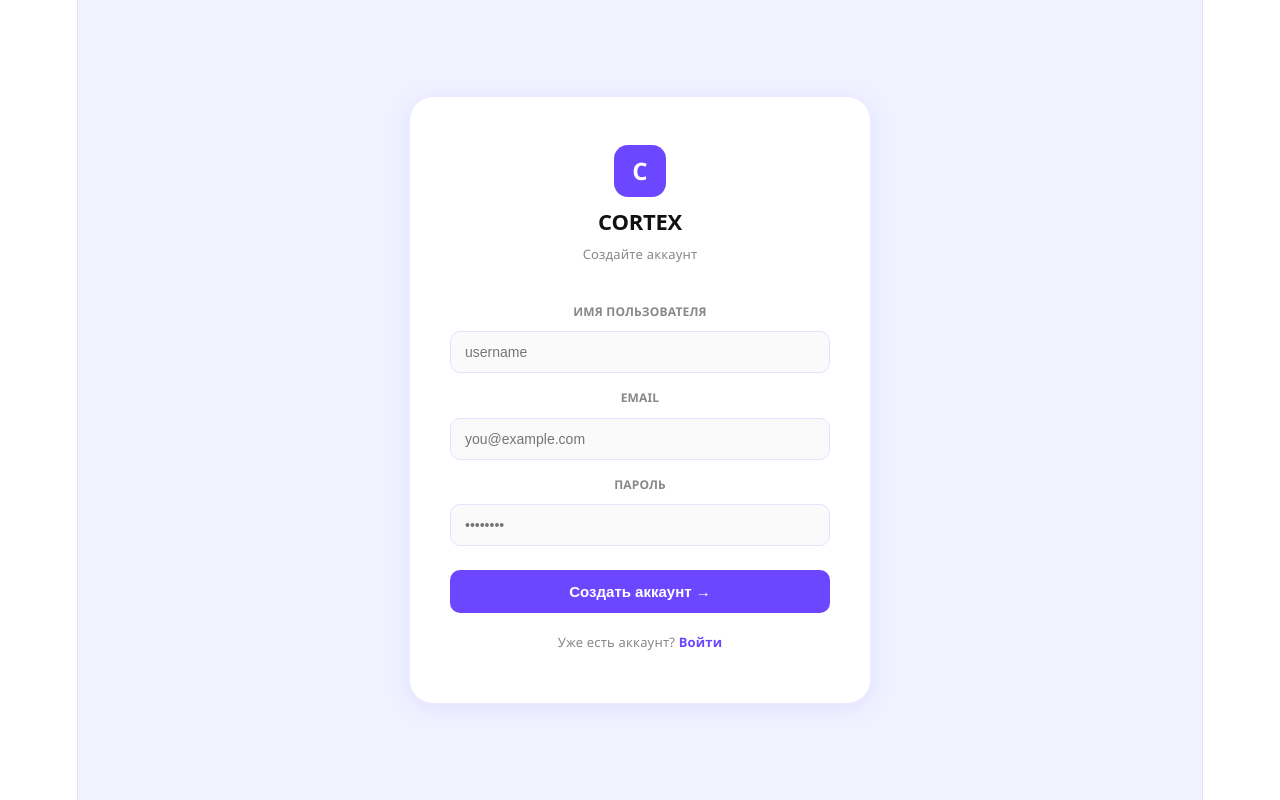
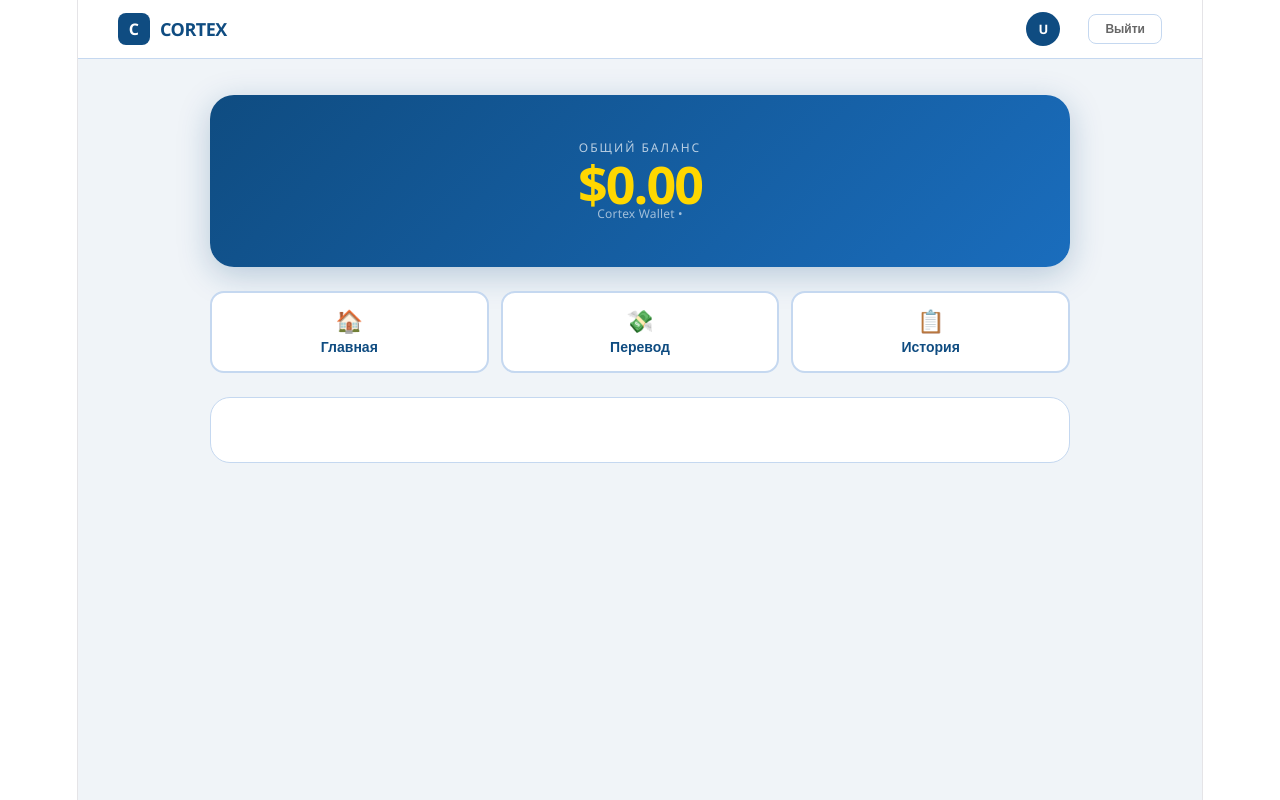
Before and after one commit to Rowshen-dev/Stratum, a React (Vite) app in the folder frontend/: page / in a window 1280 px wide. Both pictures are taken after a click on the element "Зарегистрироваться". Built offline with nearby package versions, Linux system fonts and the light colour scheme.

Commit message:
feat: full blue theme #0F4C81 across all pages

```diff
--- a/frontend/src/App.tsx
+++ b/frontend/src/App.tsx
@@ -2,12 +2,16 @@ import { useState, useEffect } from 'react';
 import Login from './pages/Login';
 import Transfer from './pages/Transfer';
 import History from './pages/History';
+import Admin from './pages/Admin';
+import Toast from './components/Toast';
 import { getMe, deposit, withdraw } from './api/api';
-import Register from './pages/Register';
-import Toast from './components/Toast';
+
+const ACCENT = '#0F4C81';
+const ACCENT_LIGHT = '#e8f0fa';
+const ACCENT_BORDER = '#c5d8f0';
 
 function App() {
-  const [page, setPage] = useState<'login' | 'register' | 'dashboard' | 'transfer' | 'history'>('login');
+  const [page, setPage] = useState<'login' | 'register' | 'dashboard' | 'transfer' | 'history' | 'admin'>('login');
   const [user, setUser] = useState<any>(null);
   const [amount, setAmount] = useState('');
   const [loading, setLoading] = useState(false);
@@ -17,7 +21,24 @@ function App() {
     setToast({ message, type });
   };
 
+  useEffect(() => {
+    const token = localStorage.getItem('token');
+    if (token) {
+      getMe()
+        .then((res) => { setUser(res.data); setPage('dashboard'); })
+        .catch(() => { localStorage.removeItem('token'); setPage('login'); });
+    }
+  }, []);
 
+  const handleLoginSuccess = () => {
+    getMe().then((res) => { setUser(res.data); setPage('dashboard'); });
+  };
+
+  const handleLogout = () => {
+    localStorage.removeItem('token');
+    setUser(null);
+    setPage('login');
+  };
 
   const handleDeposit = async () => {
     if (!amount) return;
@@ -42,136 +63,132 @@ const handleWithdraw = async () => {
       const res = await getMe();
       setUser(res.data);
       setAmount('');
-    showToast('Депозит выполнен успешно!', 'success');
+      showToast('Вывод выполнен успешно!', 'success');
     } catch (err: any) {
       showToast(err.response?.data?.message || 'Ошибка', 'error');
     }
     setLoading(false);
   };
 
-
-  useEffect(() => {
-    const token = localStorage.getItem('token');
-    if (token) {
-      getMe()
-        .then((res) => { setUser(res.data); setPage('dashboard'); })
-        .catch(() => { localStorage.removeItem('token'); setPage('login'); });
-    }
-  }, []);
-
-  const handleLoginSuccess = () => {
-    getMe().then((res) => { setUser(res.data); setPage('dashboard'); });
-  };
-
-  const handleLogout = () => {
-    localStorage.removeItem('token');
-    setUser(null);
-    setPage('login');
-  };
-
-  if (page === 'register') return <Register onGoLogin={() => setPage('login')} />;
   if (page === 'login') return <Login onSuccess={handleLoginSuccess} onGoRegister={() => setPage('register')} />;
 
+  const navItems = [
+    { icon: '🏠', label: 'Главная', key: 'dashboard' },
+    { icon: '💸', label: 'Перевод', key: 'transfer' },
+    { icon: '📋', label: 'История', key: 'history' },
+    ...(user?.role === 'admin' ? [{ icon: '👑', label: 'Админ', key: 'admin' }] : []),
+  ];
 
   return (
-    <div style={{ minHeight: '100vh', background: '#f0f2ff', fontFamily: "'Segoe UI', Arial, sans-serif" }}>
+    <div style={{ minHeight: '100vh', background: '#f0f4f8', fontFamily: "'Segoe UI', Arial, sans-serif" }}>
 
-      {/* TOP NAV */}
+      {/* NAV */}
       <div style={{
-        background: 'white',
-        padding: '16px 32px',
+        background: '#fff',
+        borderBottom: `1px solid ${ACCENT_BORDER}`,
+        padding: '0 40px',
+        height: 58,
         display: 'flex',
+        alignItems: 'center',
         justifyContent: 'space-between',
-        alignItems: 'center',
-        boxShadow: '0 2px 12px rgba(0,0,0,0.06)'
+        position: 'sticky', top: 0, zIndex: 100,
       }}>
         <div style={{ display: 'flex', alignItems: 'center', gap: 10 }}>
-          <span style={{ fontSize: 28 }}>💳</span>
-          <span style={{ fontSize: 22, fontWeight: 800, color: '#6c47ff' }}>Cortex</span>
+          <div style={{
+            width: 32, height: 32, borderRadius: 8,
+            background: ACCENT,
+            display: 'flex', alignItems: 'center', justifyContent: 'center',
+          }}>
+            <span style={{ color: 'white', fontWeight: 900, fontSize: 16 }}>C</span>
           </div>
-        <div style={{ display: 'flex', alignItems: 'center', gap: 16 }}>
+          <span style={{ fontSize: 18, fontWeight: 800, color: ACCENT, letterSpacing: -0.5 }}>
+            CORTEX
+          </span>
+        </div>
+        <div style={{ display: 'flex', alignItems: 'center', gap: 14 }}>
           <div style={{
-            width: 38, height: 38, borderRadius: '50%',
-            background: '#6c47ff', color: 'white',
+            width: 34, height: 34, borderRadius: '50%',
+            background: ACCENT, color: 'white',
             display: 'flex', alignItems: 'center', justifyContent: 'center',
-            fontWeight: 700, fontSize: 16
+            fontWeight: 700, fontSize: 13,
           }}>
             {(user?.username || user?.email || 'U')[0].toUpperCase()}
           </div>
-          <span style={{ fontWeight: 600, color: '#333' }}>{user?.username || user?.email}</span>
+          <span style={{ fontWeight: 600, color: '#333', fontSize: 13 }}>
+            {user?.username || user?.email}
+          </span>
           <button onClick={handleLogout} style={{
-            background: '#fff0f0', color: '#e53935',
-            border: '1px solid #ffcdd2',
-            padding: '8px 18px', borderRadius: '8px',
-            cursor: 'pointer', fontWeight: 600
+            background: 'white', color: '#666',
+            border: `1px solid ${ACCENT_BORDER}`,
+            padding: '7px 16px', borderRadius: 8,
+            cursor: 'pointer', fontWeight: 600, fontSize: 12,
           }}>Выйти</button>
         </div>
       </div>
 
-      <div style={{ maxWidth: 900, margin: '0 auto', padding: '32px 16px' }}>
+      <div style={{ maxWidth: 860, margin: '0 auto', padding: '36px 16px' }}>
 
         {/* BALANCE CARD */}
         <div style={{
-          background: 'linear-gradient(135deg, #6c47ff 0%, #a78bfa 100%)',
-          borderRadius: 24, padding: '36px 40px',
-          color: 'white', marginBottom: 28,
-          boxShadow: '0 8px 32px rgba(108,71,255,0.25)'
+          background: `linear-gradient(135deg, ${ACCENT} 0%, #1a6dbd 100%)`,
+          borderRadius: 24, padding: '40px 44px',
+          color: 'white', marginBottom: 24,
+          boxShadow: '0 8px 32px rgba(15,76,129,0.25)',
         }}>
-          <p style={{ margin: 0, opacity: 0.85, fontSize: 15 }}>Общий баланс</p>
-          <h1 style={{ margin: '8px 0', fontSize: '52px', fontWeight: 800, letterSpacing: '-2px', color: 'lime' }}>
+          <p style={{ margin: 0, color: 'rgba(255,255,255,0.7)', fontSize: 12, letterSpacing: 2, textTransform: 'uppercase' }}>
+            Общий баланс
+          </p>
+          <h1 style={{ margin: '10px 0 4px', fontSize: 52, fontWeight: 800, letterSpacing: -2, color: '#FFD700' }}>
             ${Number(user?.wallet?.balance ?? 0).toFixed(2)}
           </h1>
-          <p style={{ margin: 0, opacity: 0.7, fontSize: 13 }}>
+          <p style={{ margin: 0, color: 'rgba(255,255,255,0.6)', fontSize: 12 }}>
             Cortex Wallet • {user?.email}
           </p>
         </div>
 
-        {/* QUICK ACTIONS */}
-        <div style={{ display: 'flex', gap: 16, marginBottom: 28 }}>
-          {[
-            { icon: '🏠', label: 'Главная', key: 'dashboard' },
-            { icon: '💸', label: 'Перевод', key: 'transfer' },
-            { icon: '📋', label: 'История', key: 'history' },
-
-          ].map((item) => (
+        {/* NAV TABS */}
+        <div style={{ display: 'flex', gap: 12, marginBottom: 24 }}>
+          {navItems.map((item) => (
             <button
               key={item.key}
               onClick={() => setPage(item.key as any)}
               style={{
-                flex: 1, padding: '18px 0',
-                borderRadius: 16, border: 'none',
-                background: page === item.key ? '#6c47ff' : 'white',
-                color: page === item.key ? 'white' : '#6c47ff',
-                fontWeight: 700, fontSize: 15,
-                cursor: 'pointer',
-                boxShadow: '0 2px 12px rgba(0,0,0,0.07)',
-                transition: 'all 0.2s'
+                flex: 1, padding: '16px 0',
+                borderRadius: 14,
+                border: `2px solid ${page === item.key ? ACCENT : ACCENT_BORDER}`,
+                background: page === item.key ? ACCENT : '#fff',
+                color: page === item.key ? 'white' : ACCENT,
+                fontWeight: 700, fontSize: 14,
+                cursor: 'pointer', transition: 'all 0.15s',
               }}
             >
-              <div style={{ fontSize: 24, marginBottom: 4 }}>{item.icon}</div>
+              <div style={{ fontSize: 22, marginBottom: 4 }}>{item.icon}</div>
               {item.label}
             </button>
           ))}
         </div>
 
-        {/* PAGE CONTENT */}
+        {/* CONTENT */}
         <div style={{
           background: 'white', borderRadius: 20,
-          padding: 28, boxShadow: '0 2px 12px rgba(0,0,0,0.06)'
+          padding: 32, border: `1px solid ${ACCENT_BORDER}`,
         }}>
           {page === 'dashboard' && (
             <div>
-              <h3 style={{ color: '#6c47ff', marginTop: 0 }}>👋 Добро пожаловать в Cortex!</h3>
-              <p style={{ color: '#666' }}>Используйте меню выше для переводов и истории транзакций.</p>
+              <h3 style={{ color: ACCENT, marginTop: 0, fontSize: 18, fontWeight: 700 }}>
+                Добро пожаловать 👋
+              </h3>
+              <p style={{ color: '#888', fontSize: 14, marginBottom: 24 }}>
+                Управляйте своими финансами с Cortex
+              </p>
+
               {/* DEPOSIT / WITHDRAW */}
               <div style={{
-                  background: '#f8f5ff',
-                  borderRadius: 16,
-                  padding: '24px',
-                  marginTop: 20,
-                  border: '1px solid #ede9ff',
+                background: ACCENT_LIGHT, borderRadius: 16,
+                padding: 24, border: `1px solid ${ACCENT_BORDER}`,
+                marginBottom: 24,
               }}>
-                  <h4 style={{ margin: '0 0 16px', color: '#6c47ff', fontSize: 15 }}>
+                <h4 style={{ margin: '0 0 16px', color: ACCENT, fontSize: 15 }}>
                   💰 Пополнить / Вывести
                 </h4>
                 <input
@@ -180,77 +197,59 @@ const handleWithdraw = async () => {
                   value={amount}
                   onChange={(e) => setAmount(e.target.value)}
                   style={{
-                      width: '100%',
-                      padding: '12px 14px',
-                      borderRadius: 10,
-                      border: '1.5px solid #e0d9ff',
-                      fontSize: 15,
-                      marginBottom: 12,
-                      boxSizing: 'border-box' as const,
-                      outline: 'none',
+                    width: '100%', padding: '12px 14px',
+                    borderRadius: 10, border: `1.5px solid ${ACCENT_BORDER}`,
+                    fontSize: 15, marginBottom: 12,
+                    boxSizing: 'border-box' as const, outline: 'none',
                   }}
                 />
                 <div style={{ display: 'flex', gap: 10 }}>
-                    <button
-                      onClick={handleDeposit}
-                      disabled={loading}
-                      style={{
-                        flex: 1, padding: '12px',
-                        borderRadius: 10, border: 'none',
-                        background: '#6c47ff', color: 'white',
-                        fontWeight: 700, fontSize: 14,
-                        cursor: 'pointer',
-                      }}
-                    >
+                  <button onClick={handleDeposit} disabled={loading} style={{
+                    flex: 1, padding: '12px', borderRadius: 10,
+                    border: 'none', background: ACCENT, color: 'white',
+                    fontWeight: 700, fontSize: 14, cursor: 'pointer',
+                  }}>
                     ⬇ Депозит
                   </button>
-                    <button
-                      onClick={handleWithdraw}
-                      disabled={loading}
-                      style={{
-                        flex: 1, padding: '12px',
-                        borderRadius: 10, border: 'none',
-                        background: 'white', color: '#6c47ff',
-                        fontWeight: 700, fontSize: 14,
-                        cursor: 'pointer',
-                        outline: '2px solid #6c47ff',
-                      }}
-                    >
+                  <button onClick={handleWithdraw} disabled={loading} style={{
+                    flex: 1, padding: '12px', borderRadius: 10,
+                    border: `2px solid ${ACCENT}`, background: 'white',
+                    color: ACCENT, fontWeight: 700, fontSize: 14, cursor: 'pointer',
+                  }}>
                     ⬆ Вывод
                   </button>
                 </div>
               </div>
 
-              <div style={{ display: 'flex', gap: 16, marginTop: 20 }}>
-                <div style={{ flex: 1, background: '#f8f5ff', borderRadius: 12, padding: 20 }}>
-                  <div style={{ fontSize: 28 }}>💸</div>
-                  <div style={{ fontWeight: 700, color: '#333', marginTop: 8 }}>Перевод</div>
-                  <div style={{ color: '#888', fontSize: 13 }}>Отправить деньги</div>
+              {/* CARDS */}
+              <div style={{ display: 'flex', gap: 14 }}>
+                {[
+                  { icon: '💸', title: 'Перевод', desc: 'Отправить деньги' },
+                  { icon: '📊', title: 'Аналитика', desc: 'Расходы и доходы' },
+                  { icon: '🔒', title: 'Защита', desc: 'Анти-фрод система' },
+                ].map((card) => (
+                  <div key={card.title} style={{
+                    flex: 1, background: ACCENT_LIGHT,
+                    borderRadius: 14, padding: '22px 18px',
+                    border: `1px solid ${ACCENT_BORDER}`,
+                  }}>
+                    <div style={{ fontSize: 26, marginBottom: 10 }}>{card.icon}</div>
+                    <div style={{ fontWeight: 700, color: ACCENT, fontSize: 15 }}>{card.title}</div>
+                    <div style={{ color: '#888', fontSize: 12, marginTop: 4 }}>{card.desc}</div>
                   </div>
-                <div style={{ flex: 1, background: '#f0fff4', borderRadius: 12, padding: 20 }}>
-                  <div style={{ fontSize: 28 }}>📈</div>
-                  <div style={{ fontWeight: 700, color: '#333', marginTop: 8 }}>История</div>
-                  <div style={{ color: '#888', fontSize: 13 }}>Все транзакции</div>
-                </div>
-                <div style={{ flex: 1, background: '#fff8f0', borderRadius: 12, padding: 20 }}>
-                  <div style={{ fontSize: 28 }}>🔒</div>
-                  <div style={{ fontWeight: 700, color: '#333', marginTop: 8 }}>Защита</div>
-                  <div style={{ color: '#888', fontSize: 13 }}>Анти-фрод система</div>
-                </div>
+                ))}
               </div>
             </div>
           )}
-          {page === 'transfer' && <Transfer />}
+          {page === 'transfer' && <Transfer onToast={showToast} />}
           {page === 'history' && <History />}
+          {page === 'admin' && <Admin onToast={showToast} />}
         </div>
 
       </div>
+
       {toast && (
-        <Toast
-        message={toast.message}
-        type={toast.type}
-        onClose={() => setToast(null)}
-        />
+        <Toast message={toast.message} type={toast.type} onClose={() => setToast(null)} />
       )}
     </div>
   );
--- /dev/null
+++ b/frontend/src/pages/Admin.tsx
@@ -0,0 +1,201 @@
+import { useEffect, useState } from 'react';
+import { api } from '../api/api';
+
+interface AdminProps {
+  onToast: (message: string, type: 'success' | 'error') => void;
+}
+
+export default function Admin({ onToast }: AdminProps) {
+  const [users, setUsers] = useState<any[]>([]);
+  const [loading, setLoading] = useState(true);
+  const [balanceInputs, setBalanceInputs] = useState<{ [key: number]: string }>({});
+
+  const fetchUsers = async () => {
+    try {
+      const res = await api.get('/users');
+      setUsers(res.data);
+    } catch (err: any) {
+      onToast('Ошибка загрузки пользователей', 'error');
+    }
+    setLoading(false);
+  };
+
+  useEffect(() => {
+    fetchUsers();
+  }, []);
+
+  const handleBlock = async (id: number) => {
+    try {
+      await api.post(`/users/block/${id}`);
+      onToast('Пользователь заблокирован', 'success');
+      fetchUsers();
+    } catch {
+      onToast('Ошибка блокировки', 'error');
+    }
+  };
+
+  const handleUnblock = async (id: number) => {
+    try {
+      await api.post(`/users/unblock/${id}`);
+      onToast('Пользователь разблокирован', 'success');
+      fetchUsers();
+    } catch {
+      onToast('Ошибка разблокировки', 'error');
+    }
+  };
+
+  const handleFreeze = async (id: number) => {
+    try {
+      await api.post(`/wallet/freeze/${id}`);
+      onToast('Кошелёк заморожен', 'success');
+      fetchUsers();
+    } catch {
+      onToast('Ошибка заморозки', 'error');
+    }
+  };
+
+  const handleUnfreeze = async (id: number) => {
+    try {
+      await api.post(`/wallet/unfreeze/${id}`);
+      onToast('Кошелёк разморожен', 'success');
+      fetchUsers();
+    } catch {
+      onToast('Ошибка разморозки', 'error');
+    }
+  };
+
+  const handleChangeBalance = async (id: number) => {
+    const amount = balanceInputs[id];
+    if (!amount) return;
+    try {
+      await api.post(`/wallet/admin/balance/${id}`, { amount: Number(amount) });
+      onToast('Баланс изменён', 'success');
+      setBalanceInputs((prev) => ({ ...prev, [id]: '' }));
+      fetchUsers();
+    } catch {
+      onToast('Ошибка изменения баланса', 'error');
+    }
+  };
+
+  if (loading) return (
+    <div style={{ textAlign: 'center', padding: 40, color: '#888' }}>
+      Загрузка...
+    </div>
+  );
+
+  return (
+    <div>
+      <h3 style={{ margin: '0 0 6px', color: '#111', fontSize: 18, fontWeight: 700 }}>
+        👑 Админ панель
+      </h3>
+      <p style={{ margin: '0 0 24px', color: '#888', fontSize: 14 }}>
+        Управление пользователями
+      </p>
+
+      <div style={{ display: 'flex', flexDirection: 'column', gap: 14 }}>
+        {users.map((u) => (
+          <div key={u.id} style={{
+            background: '#fff',
+            border: '1px solid #ebebeb',
+            borderRadius: 16,
+            padding: '20px 24px',
+          }}>
+
+            {/* USER INFO */}
+            <div style={{ display: 'flex', justifyContent: 'space-between', alignItems: 'center', marginBottom: 14 }}>
+              <div style={{ display: 'flex', alignItems: 'center', gap: 12 }}>
+                <div style={{
+                  width: 40, height: 40, borderRadius: '50%',
+                  background: '#0F4C81', color: 'white',
+                  display: 'flex', alignItems: 'center', justifyContent: 'center',
+                  fontWeight: 700, fontSize: 16,
+                }}>
+                  {(u.email || 'U')[0].toUpperCase()}
+                </div>
+                <div>
+                  <div style={{ fontWeight: 700, fontSize: 14, color: '#111' }}>
+                    {u.email}
+                  </div>
+                  <div style={{ fontSize: 12, color: '#aaa', marginTop: 2 }}>
+                    ID: {u.id} • Роль: {u.role}
+                  </div>
+                </div>
+              </div>
+
+              {/* STATUS */}
+              <div style={{ display: 'flex', gap: 8, alignItems: 'center' }}>
+                {u.isBlocked && (
+                  <span style={{
+                    background: '#fff5f5', color: '#c0392b',
+                    border: '1px solid #fcc',
+                    padding: '4px 10px', borderRadius: 20,
+                    fontSize: 11, fontWeight: 600,
+                  }}>🔒 Заблокирован</span>
+                )}
+                <span style={{
+                  background: '#f8f5ff', color: '#0F4C81',
+                  border: '1px solid #ede9ff',
+                  padding: '4px 10px', borderRadius: 20,
+                  fontSize: 12, fontWeight: 700,
+                }}>
+                  ${Number(u.wallet?.balance ?? 0).toFixed(2)}
+                </span>
+              </div>
+            </div>
+
+            {/* ACTIONS */}
+            <div style={{ display: 'flex', gap: 8, flexWrap: 'wrap' as const }}>
+              {u.isBlocked ? (
+                <button onClick={() => handleUnblock(u.id)} style={btnStyle('#1a7f3c')}>
+                  ✅ Разблокировать
+                </button>
+              ) : (
+                <button onClick={() => handleBlock(u.id)} style={btnStyle('#c0392b')}>
+                  🔒 Заблокировать
+                </button>
+              )}
+
+              <button onClick={() => handleFreeze(u.id)} style={btnStyle('#')}>
+                ❄️ Заморозить
+              </button>
+              <button onClick={() => handleUnfreeze(u.id)} style={btnStyle('#0a85d1')}>
+                🔥 Разморозить
+              </button>
+            </div>
+
+            {/* CHANGE BALANCE */}
+            <div style={{ display: 'flex', gap: 8, marginTop: 12 }}>
+              <input
+                type="number"
+                placeholder="Изменить баланс (+ или -)"
+                value={balanceInputs[u.id] || ''}
+                onChange={(e) => setBalanceInputs((prev) => ({ ...prev, [u.id]: e.target.value }))}
+                style={{
+                  flex: 1, padding: '10px 14px',
+                  borderRadius: 10, border: '1.5px solid #ede9ff',
+                  fontSize: 13, outline: 'none',
+                  boxSizing: 'border-box' as const,
+                }}
+              />
+              <button onClick={() => handleChangeBalance(u.id)} style={btnStyle('#0F4C81')}>
+                💰 Применить
+              </button>
+            </div>
+
+          </div>
+        ))}
+      </div>
+    </div>
+  );
+}
+
+const btnStyle = (color: string): React.CSSProperties => ({
+  padding: '8px 14px',
+  borderRadius: 8,
+  border: 'none',
+  background: color,
+  color: 'white',
+  fontSize: 12,
+  fontWeight: 600,
+  cursor: 'pointer',
+});
--- a/frontend/src/pages/Login.tsx
+++ b/frontend/src/pages/Login.tsx
@@ -30,7 +30,7 @@ export default function Login({ onSuccess, onGoRegister }: LoginProps) {
 
   return (
     <div style={{ padding: 20, maxWidth: 400, margin: '100px auto', fontFamily: 'Arial' }}>
-      <h2 style={{ color: '#6c47ff' }}>💳 Cortex — Вход</h2>
+      <h2 style={{ color: '#0F4C81' }}>💳 Cortex — Вход</h2>
 
       <input
         placeholder="email"
@@ -54,7 +54,7 @@ export default function Login({ onSuccess, onGoRegister }: LoginProps) {
         Нет аккаунта?{' '}
         <span
           onClick={onGoRegister}
-          style={{ color: '#6c47ff', fontWeight: 600, cursor: 'pointer' }}
+          style={{ color: '#0F4C81', fontWeight: 600, cursor: 'pointer' }}
         >
           Зарегистрироваться
         </span>
@@ -76,7 +76,7 @@ const btnStyle = {
   padding: '12px',
   borderRadius: '8px',
   border: 'none',
-  background: '#6c47ff',
+  background: '#0F4C81',
   color: 'white',
   fontSize: '16px',
   fontWeight: 'bold' as const,
--- a/frontend/src/pages/Register.tsx
+++ b/frontend/src/pages/Register.tsx
@@ -23,7 +23,7 @@ export default function Register({ onGoLogin }: RegisterProps) {
   return (
     <div style={{
       minHeight: '100vh',
-      background: '#f0f2ff',
+      background: '#f0f4f8',
       display: 'flex',
       alignItems: 'center',
       justifyContent: 'center',
@@ -35,14 +35,14 @@ export default function Register({ onGoLogin }: RegisterProps) {
         padding: '48px 40px',
         width: 380,
         boxShadow: '0 4px 24px rgba(108,71,255,0.10)',
-        border: '1px solid #ede9ff',
+        border: '1px solid #c5d8f0',
       }}>
 
         {/* LOGO */}
         <div style={{ textAlign: 'center', marginBottom: 32 }}>
           <div style={{
             width: 52, height: 52, borderRadius: 14,
-            background: '#6c47ff', margin: '0 auto 12px',
+            background: '#0F4C81', margin: '0 auto 12px',
             display: 'flex', alignItems: 'center', justifyContent: 'center',
           }}>
             <span style={{ color: 'white', fontWeight: 900, fontSize: 24 }}>C</span>
@@ -95,7 +95,7 @@ export default function Register({ onGoLogin }: RegisterProps) {
         <button onClick={handleRegister} style={{
           width: '100%', padding: '13px',
           borderRadius: 10, border: 'none',
-          background: '#6c47ff', color: 'white',
+          background: '#0F4C81', color: 'white',
           fontSize: 15, fontWeight: 700, cursor: 'pointer',
           marginBottom: 16,
         }}>
@@ -107,7 +107,7 @@ export default function Register({ onGoLogin }: RegisterProps) {
           Уже есть аккаунт?{' '}
           <span
             onClick={onGoLogin}
-            style={{ color: '#6c47ff', fontWeight: 600, cursor: 'pointer' }}
+            style={{ color: '#0F4C81', fontWeight: 600, cursor: 'pointer' }}
           >
             Войти
           </span>
@@ -122,7 +122,7 @@ const inputStyle: React.CSSProperties = {
   width: '100%',
   padding: '12px 14px',
   borderRadius: 10,
-  border: '1.5px solid #e8e0ff',
+  border: '1.5px solid #c5d8f0',
   fontSize: 14,
   outline: 'none',
   boxSizing: 'border-box',
```
Also changed, not shown: frontend/src/pages/Transfer.tsx (+11 -6 lines). Lines whose indentation alone changed are shown as unchanged.
